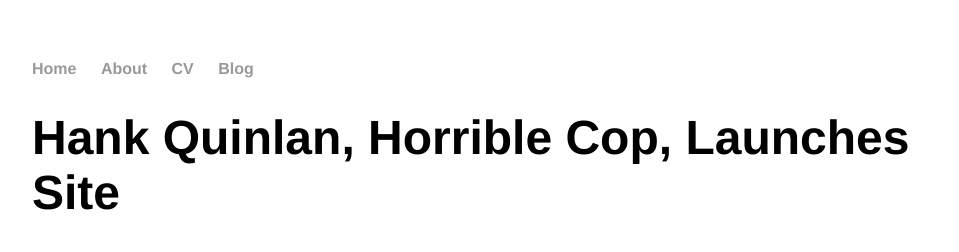
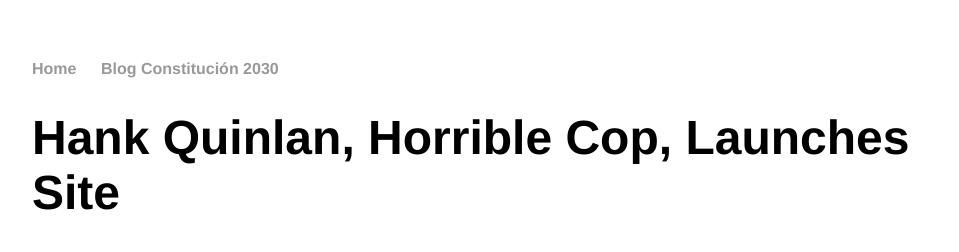
Before and after one commit to jclavijomartinez/jclavijomartinez.github.io, a Jekyll site: the page built from _posts/2020-08-20-primerpost.md, in a window 1280 px wide. Shown: the top 252 px of the page, without its empty margins (160-1119 px from the left). Built offline with Jekyll 4.4.1, drawn with Linux system fonts in a browser that asks for light colours.

Commit message:
Update default.html

```diff
--- a/_layouts/default.html
+++ b/_layouts/default.html
@@ -9,9 +9,7 @@
 			<nav>
 	    		<ul>
 	        		<li><a href="/">Home</a></li>
-		        	<li><a href="/about">About</a></li>
-	        		<li><a href="/cv">CV</a></li>
-	        		<li><a href="/blog">Blog</a></li>
+	        		<li><a href="/blog">Blog Constitución 2030</a></li>
 	    		</ul>
 			</nav>
 			<div class="container">
@@ -21,8 +19,8 @@
 			</div><!-- /.container -->
 			<footer>
 	    		<ul>
-	        		<li><a href="mailto:hankquinlanhub@gmail.com">email</a></li>
-	        		<li><a href="https://github.com/hankquinlan">github.com/hankquinlan</a></li>
+	        		<li><a href="mailto:jsebastian.clavijoc@javeriana.edu.co">email</a></li>
+	        		<li><a href="https://github.com/jclavijomartinez">github.com/hankquinlan</a></li>
 				</ul>
 			</footer>
 		</body>
```
